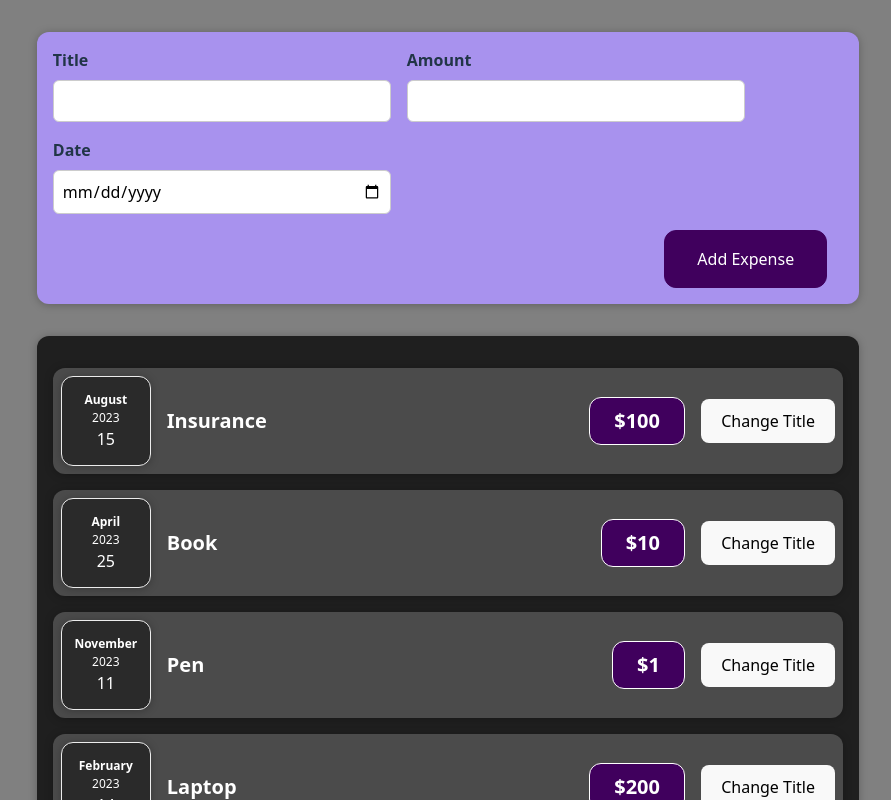
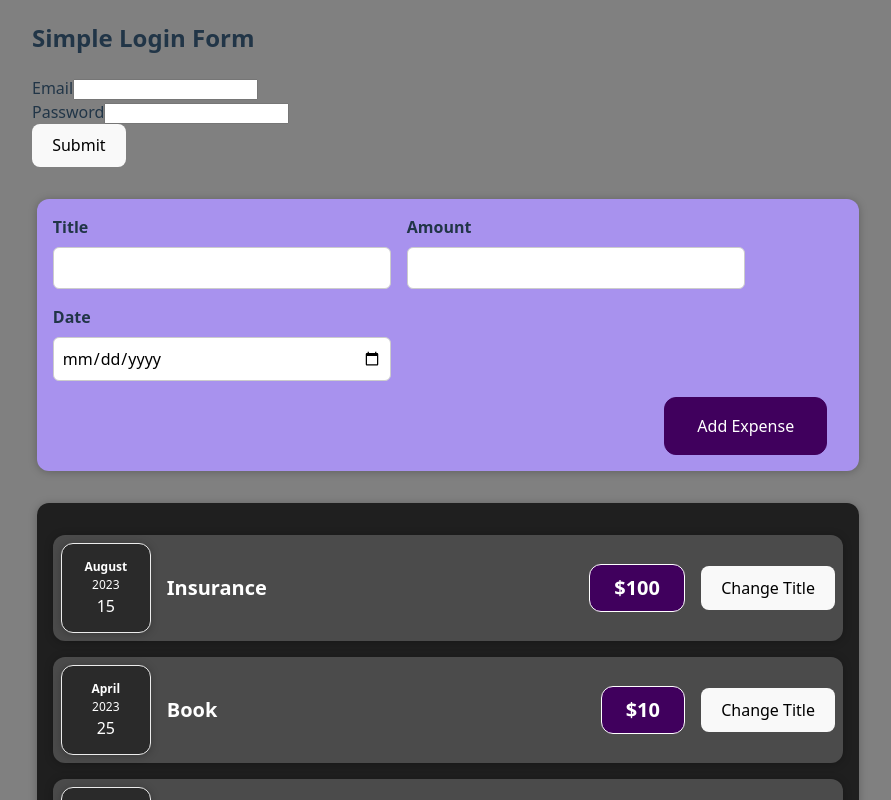
Before and after one commit to Ajay-1502/Learning-React, a React (Vite) app: page / in a window 1280 px wide. Shown: the top 800 px of the page, without its empty margins (368-1259 px from the left). Built offline with nearby package versions, Linux system fonts and the light colour scheme.

Commit message:
Login form using formik & yup

```diff
--- a/package.json
+++ b/package.json
@@ -10,9 +10,11 @@
     "preview": "vite preview"
   },
   "dependencies": {
+    "formik": "^2.4.6",
     "lodash": "^4.17.21",
     "react": "^19.1.0",
-    "react-dom": "^19.1.0"
+    "react-dom": "^19.1.0",
+    "yup": "^1.6.1"
   },
   "devDependencies": {
     "@eslint/js": "^9.25.0",
--- a/src/App.jsx
+++ b/src/App.jsx
@@ -1,5 +1,6 @@
 import Expenses from './components/Expenses/Expenses';
 import NewExpense from './components/New Expense/NewExpense';
+import LoginForm from './components/LoginForm';
 
 const App = () => {
   const expenses = [
@@ -11,6 +12,7 @@ const App = () => {
 
   return (
     <div>
+      <LoginForm />
       <NewExpense />
       <Expenses expenditures={expenses}></Expenses>
     </div>
--- /dev/null
+++ b/src/components/LoginForm.jsx
@@ -0,0 +1,59 @@
+import React from 'react';
+import { Formik, Form, Field, ErrorMessage } from 'formik';
+import * as Yup from 'yup';
+
+const LoginForm = () => {
+  const initialValues = {
+    email: '',
+    password: '',
+  };
+
+  const ValidationSchema = Yup.object({
+    email: Yup.string()
+      .email('Invalid email format')
+      .required('Email is required'),
+    password: Yup.string()
+      .min(6, 'Password must be minimum 6 characters long')
+      .required('Password is required'),
+  });
+
+  const onSubmit = (values, { resetForm }) => {
+    console.log('Form values :', values);
+    alert('Form is submitted');
+    resetForm();
+  };
+
+  function formRender() {
+    return (
+      <Form>
+        <div>
+          <label htmlFor="email">Email</label>
+          <Field id="email" name="email" type="email" />
+          <ErrorMessage name="email" />
+        </div>
+        <div>
+          <label htmlFor="password">Password</label>
+          <Field id="password" name="password" type="password" />
+          <ErrorMessage name="password" />
+        </div>
+
+        <button type="submit">Submit</button>
+      </Form>
+    );
+  }
+
+  return (
+    <div>
+      <h2>Simple Login Form</h2>
+      <Formik
+        initialValues={initialValues}
+        validationSchema={ValidationSchema}
+        onSubmit={onSubmit}
+      >
+        {formRender}
+      </Formik>
+    </div>
+  );
+};
+
+export default LoginForm;
```
Also changed, not shown: 1 other file (tests, documents, lock files or other folders).
